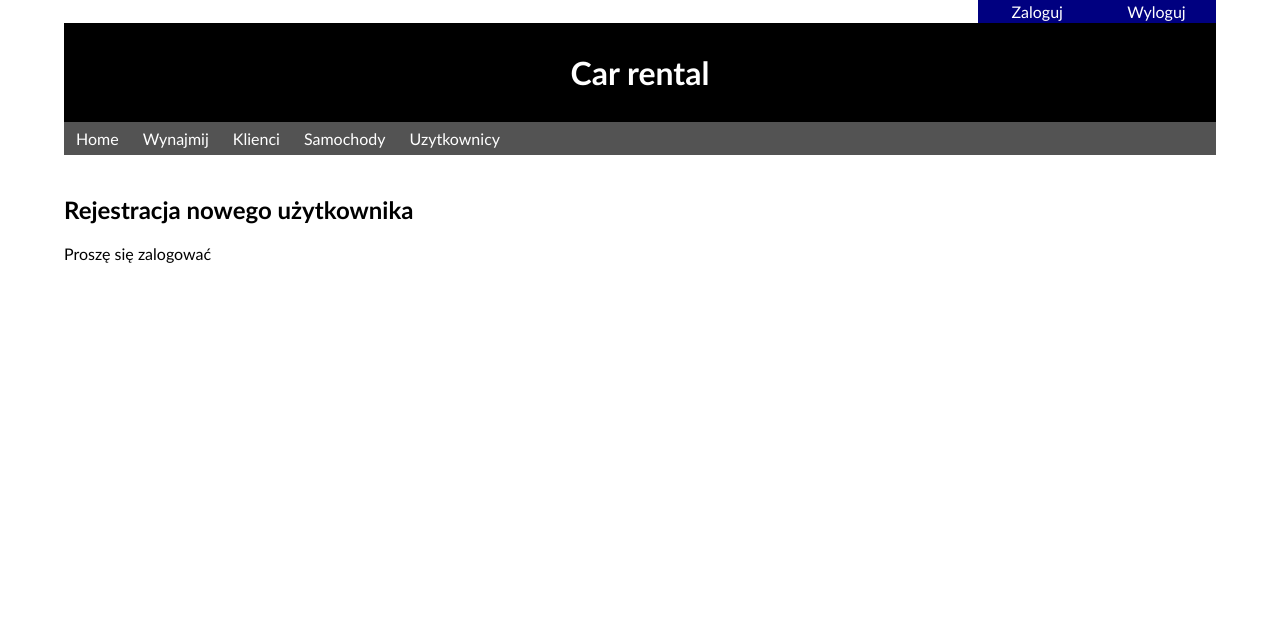
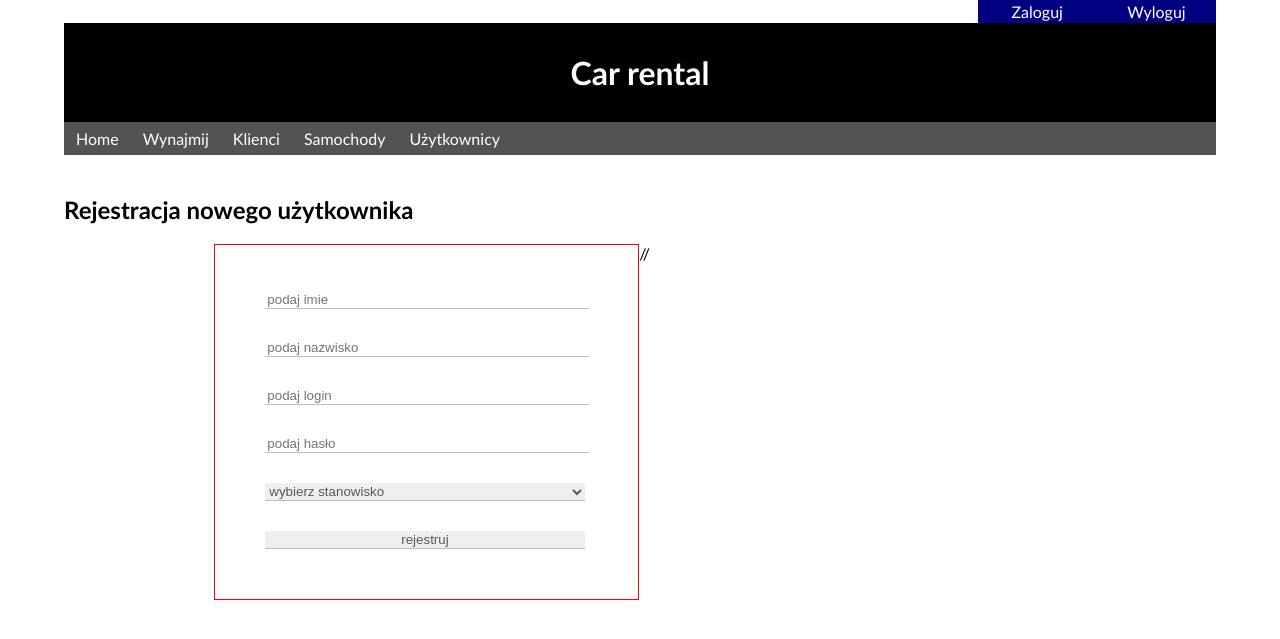
Before and after one commit to lukaszzebrowski/car_renta_uwm, a PHP site: page /widoki/uzytkownicy.php in a window 1280 px wide. Shown: the top 639 px of the page. Run offline with PHP 8.4, Linux system fonts and the light colour scheme; data that the repository does not hold is empty.

Commit message:
dodano rejestracje użytkownika (pracownika), logowanie i uprawnienia (na razie jedno na wszystko)

```diff
--- a/baza.php
+++ b/baza.php
@@ -2,7 +2,7 @@
 	error_reporting(0);
 	$typ 	= 'mysql';			//typ bazy danych
 	$server = 'localhost';			//adres serwera WWW (nazwa serwera WWW)
-	$db		= 'szpital';		//nazwa bazy danych
+	$db		= 'rentalcars';		//nazwa bazy danych
 	$port	= '3306';			//numer portu XAMPP=3306
 
 	$user	= 'root';			//nazwa konta użytkownika dla bazy szpital
--- a/skrypty/rejestruj_u_s.php
+++ b/skrypty/rejestruj_u_s.php
@@ -3,34 +3,35 @@
 	if (isset($_POST['submit']))
 	{
 		//sprawdzenie unikalności podanego loginu
-		$sql = 'SELECT Count(login)
+		$sql = 'SELECT Count(login_NEP)
 				FROM users
-				WHERE login = :login';
+				WHERE login_NEP = :login_NEP';
 		$stmt = $pdo->prepare($sql);
-		$stmt->bindValue(':login', $_POST['login'], PDO::PARAM_STR);
+		$stmt->bindValue(':login_NEP', $_POST['login_NEP'], PDO::PARAM_STR);
 		$stmt->execute();
 		$ilosc = $stmt->fetchColumn();
 
 		if ($ilosc==0)
 		{
 			//dodanie nowego uzytkownika
-			$sql1 = 'INSERT INTO users(login,haslo,email, uprawnienia)
-					VALUES (:login,:haslo,:email, :uprawnienia)';
+			$sql1 = 'INSERT INTO users(imie_uzytkownika, nazwisko_uzytkownika, login_NEP, haslo, stanowisko_ID)
+					VALUES (:imie_uzytkownika, :nazwisko_uzytkownika, :login_NEP, :haslo, :stanowisko_ID)';
 
 			//szyfrowanie hasła podanego w formularzu
 			$hash = password_hash($_POST['password1'],PASSWORD_DEFAULT);
 
 			$stmt1 = $pdo->prepare($sql1);
-			$stmt1->bindValue(':login', $_POST['login'], PDO::PARAM_STR);
+			$stmt1->bindValue(':imie_uzytkownika', $_POST['imie_uzytkownika'], PDO::PARAM_STR);
+			$stmt1->bindValue(':nazwisko_uzytkownika', $_POST['nazwisko_uzytkownika'], PDO::PARAM_STR);
+			$stmt1->bindValue(':login_NEP', $_POST['login_NEP'], PDO::PARAM_STR);
 			$stmt1->bindValue(':haslo', $hash, PDO::PARAM_STR);
-			$stmt1->bindValue(':email', $_POST['email'], PDO::PARAM_STR);
-			$stmt1->bindValue(':uprawnienia', $_POST['uprawnienia'], PDO::PARAM_STR);
+			$stmt1->bindValue(':stanowisko_ID', $_POST['stanowisko_ID'], PDO::PARAM_STR);
 			$stmt1->execute();
-			echo 'Konto zostało utworzone.Dodano użytkownika: '.$_POST['login'];
+			echo 'Konto zostało utworzone.Dodano użytkownika: '.$_POST['login_NEP'];
 		}
 		else
 		{
-			echo 'Podany login '.'<b>'.$_POST['login'].'</b>'.' jest już zajęty. Podaj inną nazwę';
+			echo 'Podany login '.'<b>'.$_POST['login_NEP'].'</b>'.' jest już zajęty. Podaj inną nazwę';
 		}
 	 }
 
--- /dev/null
+++ b/skrypty/wczytywanie.php
@@ -0,0 +1,9 @@
+<?php
+	require '../baza.php';
+
+//pobranie listy lekarzy
+	$sql = 'SELECT ID_stanowiska, nazwa_stanowiska
+			FROM stanowiska';
+	$zapytanie = $pdo->query($sql);
+	$stanowiska = $zapytanie->fetchAll();
+?>
--- a/widoki/konto.php
+++ b/widoki/konto.php
@@ -2,13 +2,13 @@
 <html lang="pl">
 <head>
 <meta charset="utf-8">
-<title>Klienci</title>
+<title>Moje konto</title>
 <link rel="stylesheet" type="text/css" href="../style/style.css" />
 </head>
 <body>
 	<div class="wrapper">
 	<a href="wyloguj.php" class="right">Wyloguj</a>
-	<a href="login.php" class="right">Zaloguj</a>
+	<a href="logowanie.php" class="right">Zaloguj</a>
 
 	<h1>Car rental</h1>
 	<nav>
@@ -17,7 +17,7 @@
 			<li><a href="wynajmij.php">Wynajmij</a></li>
 			<li><a href="klienci.php">Klienci</a></li>
 			<li><a href="samochody.php">Samochody</a></li>
-			<li><a href="użytkownicy.php">Uzytkownicy</a></li>
+			<li><a href="uzytkownicy.php">Użytkownicy</a></li>
 		</ul>
 	</nav>
 	<h2>Lista pacjentów</h2>
--- a/widoki/samochody.php
+++ b/widoki/samochody.php
@@ -2,13 +2,13 @@
 <html lang="pl">
 <head>
 <meta charset="utf-8">
-<title>Klienci</title>
+<title>Samochody</title>
 <link rel="stylesheet" type="text/css" href="../style/style.css" />
 </head>
 <body>
 	<div class="wrapper">
 	<a href="wyloguj.php" class="right">Wyloguj</a>
-	<a href="login.php" class="right">Zaloguj</a>
+	<a href="logowanie.php" class="right">Zaloguj</a>
 
 	<h1>Car rental</h1>
 	<nav>
@@ -17,7 +17,7 @@
 			<li><a href="wynajmij.php">Wynajmij</a></li>
 			<li><a href="klienci.php">Klienci</a></li>
 			<li><a href="samochody.php">Samochody</a></li>
-			<li><a href="użytkownicy.php">Uzytkownicy</a></li>
+			<li><a href="uzytkownicy.php">Użytkownicy</a></li>
 		</ul>
 	</nav>
 	<h2>Lista pacjentów</h2>
--- a/widoki/uzytkownicy.php
+++ b/widoki/uzytkownicy.php
@@ -2,13 +2,13 @@
 <html lang="pl">
 <head>
 <meta charset="utf-8">
-<title>Klienci</title>
+<title>Użytkownicy</title>
 <link rel="stylesheet" type="text/css" href="../style/style.css" />
 </head>
 <body>
 	<div class="wrapper">
 	<a href="wyloguj.php" class="right">Wyloguj</a>
-	<a href="login.php" class="right">Zaloguj</a>
+	<a href="logowanie.php" class="right">Zaloguj</a>
 
 	<h1>Car rental</h1>
 	<nav>
@@ -17,28 +17,42 @@
 			<li><a href="wynajmij.php">Wynajmij</a></li>
 			<li><a href="klienci.php">Klienci</a></li>
 			<li><a href="samochody.php">Samochody</a></li>
-			<li><a href="użytkownicy.php">Uzytkownicy</a></li>
+			<li><a href="uzytkownicy.php">Użytkownicy</a></li>
 		</ul>
 	</nav>
 	<h2>Rejestracja nowego użytkownika</h2>
-	<?php
-		session_start();
-		if(isset($_SESSION['sesja'])) {
-		?>
+	//<?php
+		//session_start();
+		require '../skrypty/wczytywanie.php';
+		//if(isset($_SESSION['sesja'])) {
+		//?>
 		<div class="left" style="margin-left:150px;padding:30px 10px 0px 10px;">
-		<form action="rejestruj.php" method="post">
-			<p><input type="text" name="login" placeholder="podaj login" required /></p>
+		<form action="uzytkownicy.php" method="post">
+			<p><input type="text" name="imie_uzytkownika" placeholder="podaj imie" required /></p>
+			<p><input type="text" name="nazwisko_uzytkownika" placeholder="podaj nazwisko" required /></p>
+			<p><input type="text" name="login_NEP" placeholder="podaj login" required /></p>
 			<p><input type="password" name="password1" placeholder="podaj hasło" required /></p>
-			<p><input type="email" name="email" placeholder="podaj email" required /></p>
-			<p><input type="text" name="uprawnienia" placeholder="uprawnienia" required /></p>
+			<p>
+			<select name="stanowisko_ID">
+			<option value="" disabled selected hidden>wybierz stanowisko</option>
+			<?php
+			foreach ($stanowiska as $stanowisko => $link) {
+				$stanowisko = $stanowisko + 1;
+				?>
+			  <option value=<?=$stanowisko ?> ><?=$stanowisko ?>-<?=$link['nazwa_stanowiska'] ?> </option>
+			<?php
+			}
+			?>
+			</select>
+
 			<input type="submit" name="submit" value="rejestruj" />
 		</form>
 		<?php
 			require '../skrypty/rejestruj_u_s.php';
-		}
-		else {
-			echo "Proszę się zalogować";
-		}
+		//}
+		//else {
+			//echo "Proszę się zalogować";
+		//}
 		?>
 		</div>
 
--- a/widoki/wyloguj.php
+++ b/widoki/wyloguj.php
@@ -2,13 +2,13 @@
 <html lang="pl">
 <head>
 <meta charset="utf-8">
-<title>Klienci</title>
+<title>Wyloguj</title>
 <link rel="stylesheet" type="text/css" href="../style/style.css" />
 </head>
 <body>
 	<div class="wrapper">
 	<a href="wyloguj.php" class="right">Wyloguj</a>
-	<a href="login.php" class="right">Zaloguj</a>
+	<a href="logowanie.php" class="right">Zaloguj</a>
 
 	<h1>Car rental</h1>
 	<nav>
@@ -17,7 +17,7 @@
 			<li><a href="wynajmij.php">Wynajmij</a></li>
 			<li><a href="klienci.php">Klienci</a></li>
 			<li><a href="samochody.php">Samochody</a></li>
-			<li><a href="użytkownicy.php">Uzytkownicy</a></li>
+			<li><a href="uzytkownicy.php">Użytkownicy</a></li>
 		</ul>
 	</nav>
 	<h3>
```
Also changed, not shown: index.php (+4 -4 lines), skrypty/loguj_u_s.php (+9 -8 lines), widoki/klienci.php (+4 -5 lines), widoki/logowanie.php (+5 -5 lines), widoki/wynajmij.php (+4 -4 lines).
